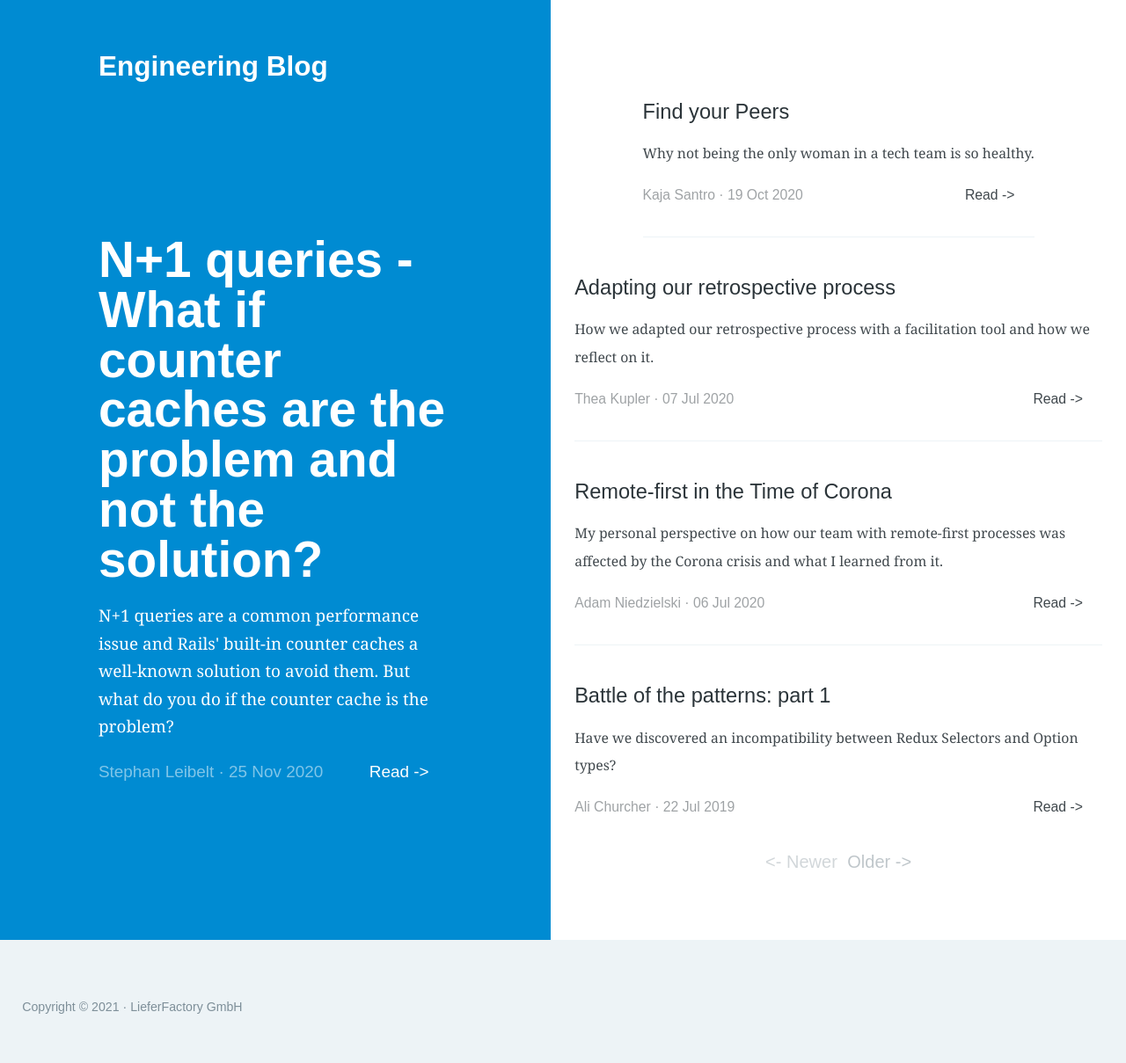
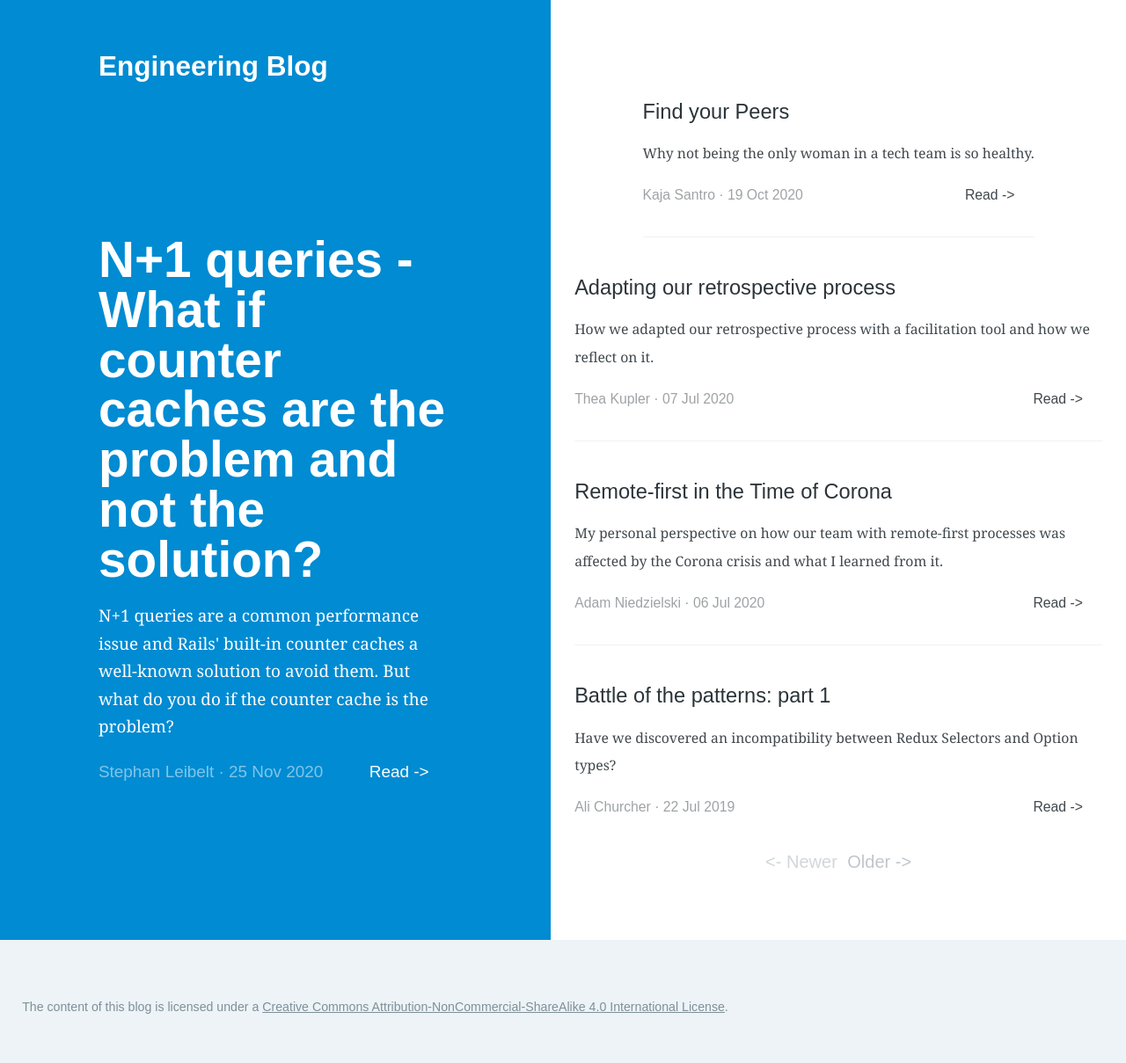
Before and after one commit to liefery-it-legacy/blog, a Jekyll site: the page built from index.html, in a window 1280 px wide. Shown: the whole page at 88% size. Built offline with Jekyll 4.4.1, drawn with Linux system fonts in a browser that asks for light colours; some web fonts are replaced; the list of posts is cut into pages by our own code.

Commit message:
Release content under Creative Commons Attribution-NonCommercial-ShareAlike 4.0 International License

```diff
--- a/_includes/footer.html
+++ b/_includes/footer.html
@@ -1,5 +1,5 @@
 <footer>
   <section>
-  <p id="copyright">Copyright &copy; {{ site.time | date: '%Y' }} · LieferFactory GmbH</p>
+  <p id="copyright">The content of this blog is licensed under a <a rel="license" href="http://creativecommons.org/licenses/by-nc-sa/4.0/">Creative Commons Attribution-NonCommercial-ShareAlike 4.0 International License</a>.</p>
   </section>
 </footer>
```
Also changed, not shown: README.md.
